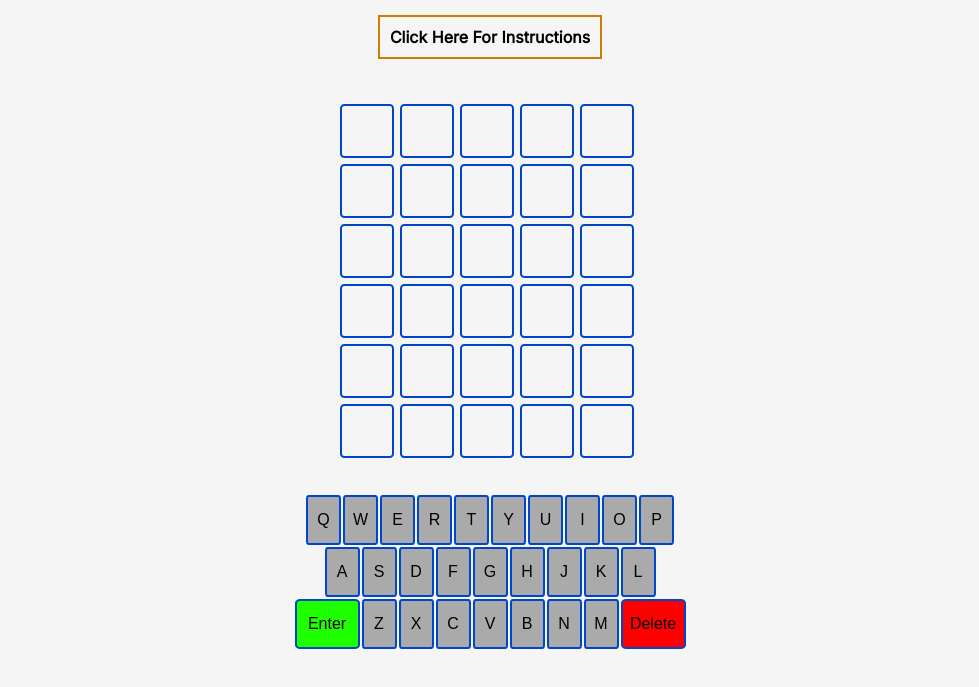
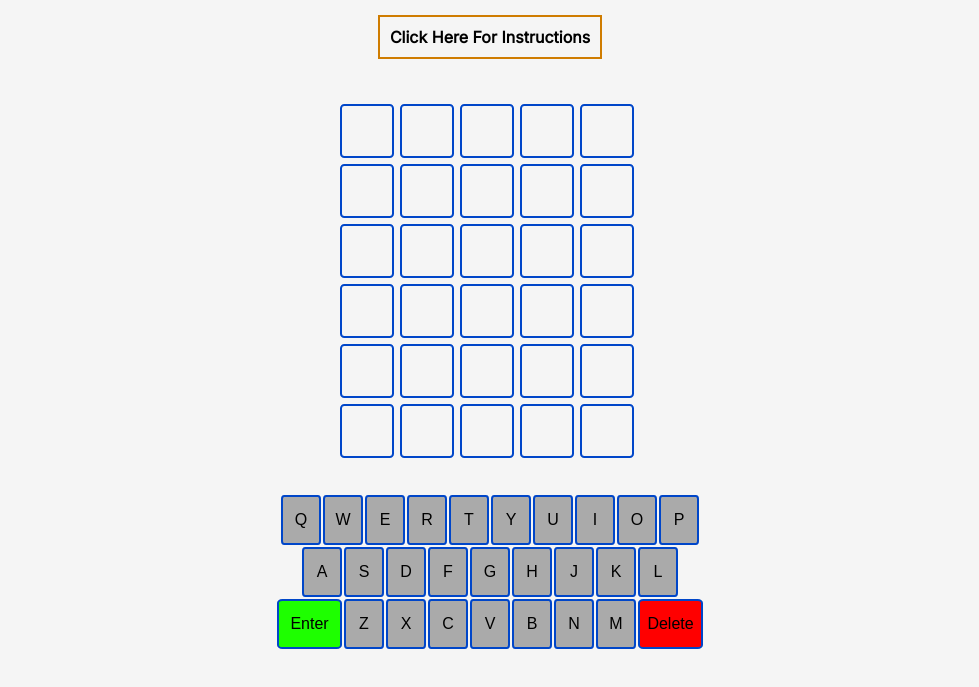
Before and after one commit to justinKenealy/Music-Wordle-Project, a plain HTML site: page index.html in a window 1280 px wide. Shown: the part 103-790 px from the top of the page, without its empty margins (150-1129 px from the left). Drawn offline with Linux system fonts and the light colour scheme.

Commit message:
more styling tweaks

```diff
--- a/styles.css
+++ b/styles.css
@@ -85,8 +85,8 @@ div.row {
 .key {
     margin: 1px 1px;
     border: 2px solid rgb(0, 70, 201);
-    width: 7%;
-    max-width: 35px;
+    width: 6%;
+    max-width: 40px;
     height: 50px;
     font-size: 16px;
     background-color: rgb(170, 170, 170);
```
